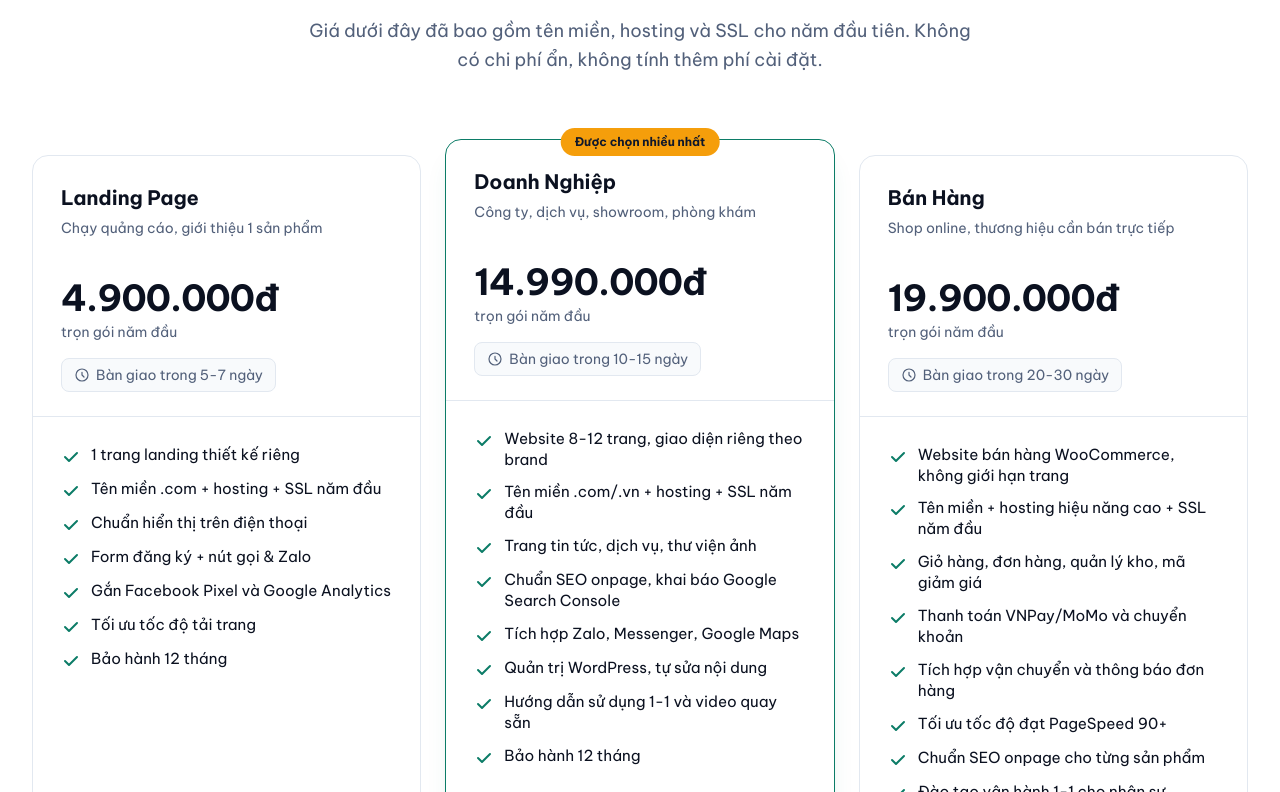
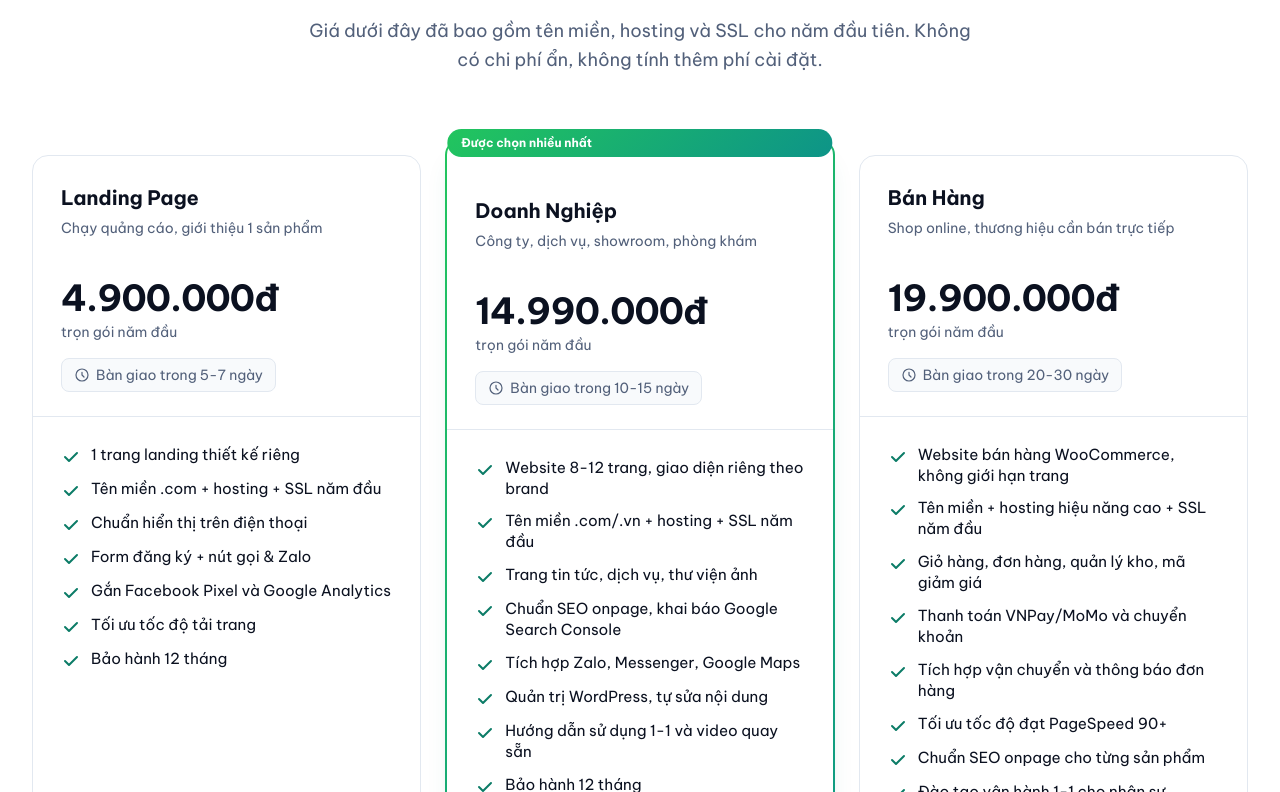
Before and after one commit to dangbt/software-landing, a Next.js app: page /vi in a window 1280 px wide. Shown: the part 2708-3500 px from the top of the page. Built offline with nearby package versions, Linux system fonts and the light colour scheme.

Commit message:
SWL-6: Thêm gradient border cho featured pricing card và gradient badge

```diff
--- a/src/app/globals.css
+++ b/src/app/globals.css
@@ -195,3 +195,58 @@ html {
   /* Chừa chỗ cho dấu tiếng Việt bên dưới khỏi bị cắt */
   padding-bottom: 0.08em;
 }
+
+/* ------------------------------------------------------------
+   Pricing card gradient border — dùng cho card featured.
+   Kỹ thuật: pseudo-element với gradient làm nền, rồi đè card
+   content lên trên với background màu card, tạo ảo giác border.
+   ------------------------------------------------------------ */
+.card-gradient-border {
+  position: relative;
+  background: var(--gradient-primary);
+  padding: 2px;
+  border-radius: 1rem;
+}
+
+.card-gradient-border::before {
+  content: "";
+  position: absolute;
+  inset: 2px;
+  background: var(--card);
+  border-radius: calc(1rem - 2px);
+  z-index: 0;
+}
+
+.card-gradient-border > * {
+  position: relative;
+  z-index: 1;
+}
+
+/* Hover effect nhẹ cho gradient border card */
+.card-gradient-border-hover {
+  transition: box-shadow 0.3s ease, transform 0.3s ease;
+}
+
+.card-gradient-border-hover:hover {
+  box-shadow: 0 8px 32px -8px rgba(34, 197, 94, 0.25),
+    0 4px 16px -4px rgba(13, 148, 136, 0.2);
+  transform: translateY(-2px);
+}
+
+/* Badge gradient — cho nhãn "Phổ biến nhất" */
+.badge-gradient {
+  background: var(--gradient-primary);
+  color: #ffffff;
+  font-weight: 700;
+}
+
+/* Hover subtle cho normal cards */
+.card-hover-subtle {
+  transition: border-color 0.3s ease, box-shadow 0.3s ease, transform 0.3s ease;
+}
+
+.card-hover-subtle:hover {
+  border-color: var(--primary);
+  box-shadow: 0 4px 16px -4px rgba(34, 197, 94, 0.15);
+  transform: translateY(-2px);
+}
--- a/src/components/sections/pricing-section.tsx
+++ b/src/components/sections/pricing-section.tsx
@@ -26,14 +26,14 @@ export function PricingSection() {
             return (
               <div
                 key={plan.id}
-                className={`reveal relative rounded-2xl border flex flex-col h-full ${
+                className={`reveal relative flex flex-col h-full ${
                   plan.featured
-                    ? "border-primary bg-card shadow-xl shadow-primary/10 lg:-mt-4"
-                    : "border-border bg-card"
+                    ? "card-gradient-border card-gradient-border-hover shadow-xl shadow-primary/10 lg:-mt-4"
+                    : "rounded-2xl border border-border bg-card card-hover-subtle"
                 }`}
               >
                 {plan.featured && (
-                  <span className="absolute -top-3 left-1/2 -translate-x-1/2 bg-accent-brand text-slate-900 text-xs font-bold px-3.5 py-1.5 rounded-full whitespace-nowrap">
+                  <span className="absolute -top-3 left-1/2 -translate-x-1/2 badge-gradient text-xs px-3.5 py-1.5 rounded-full whitespace-nowrap z-10">
                     {t("popular")}
                   </span>
                 )}
```
